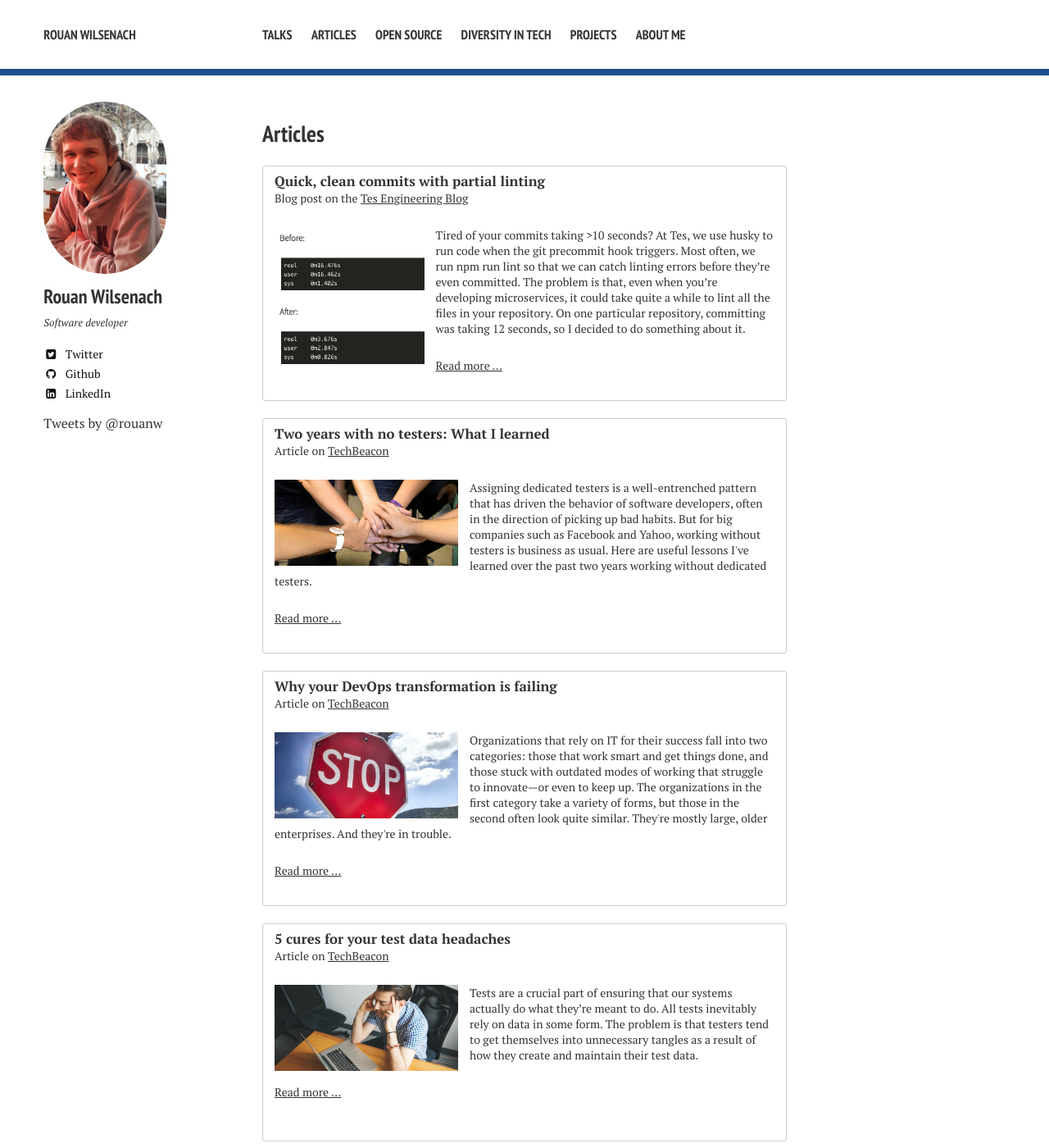
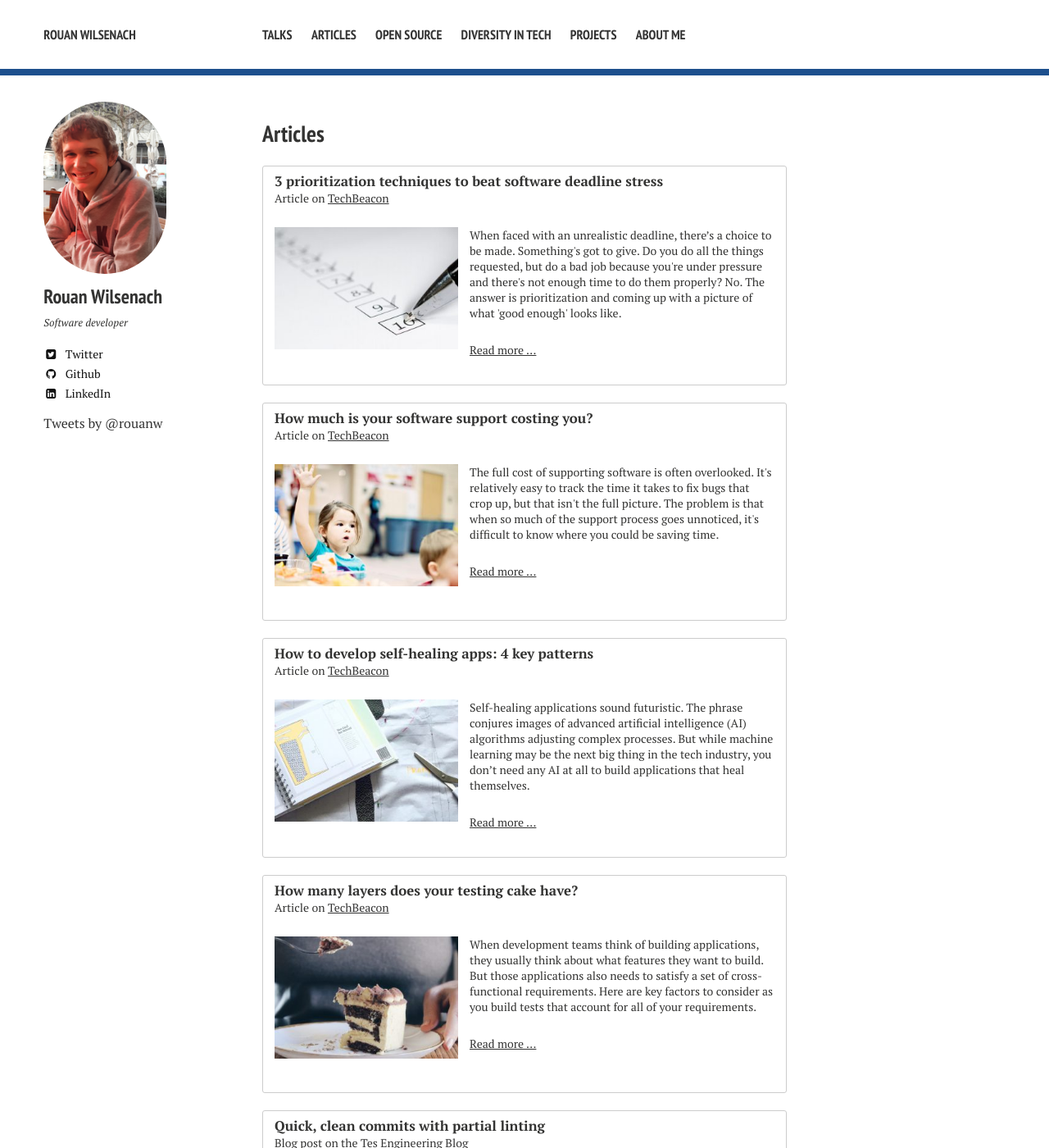
Before and after one commit to rouanw/rouanw.github.io, a Jekyll site: the page built from publications/index.md, in a window 1280 px wide and 1400 px high. Shown: the whole window at 82% size. Built offline with Jekyll 4.4.1, drawn with Linux system fonts in a browser that asks for light colours; nearby versions of some CDN libraries; some web fonts are replaced; comment, search, counter and statistics services are not loaded.

Commit message:
add new articles

```diff
--- a/publications/index.md
+++ b/publications/index.md
@@ -5,6 +5,14 @@ tags: [Rouan, Wilsenach, ThoughtWorks, agile, software, developer, development,
 share: false
 ---
 <h2>Articles</h2>
+
+{% include _promo.html title="3 prioritization techniques to beat software deadline stress" type="Article on" publication="TechBeacon" url="https://techbeacon.com/app-dev-testing/3-prioritization-techniques-beat-software-deadline-stress" imageUrl="images/prioritization-software-development.jpg" description="When faced with an unrealistic deadline, there’s a choice to be made. Something's got to give. Do you do all the things requested, but do a bad job because you're under pressure and there's not enough time to do them properly? No. The answer is prioritization and coming up with a picture of what 'good enough' looks like." %}
+
+{% include _promo.html title="How much is your software support costing you?" type="Article on" publication="TechBeacon" url="https://techbeacon.com/app-dev-testing/how-much-your-software-support-costing-you" imageUrl="images/ask-questions-software-support.jpg" description="The full cost of supporting software is often overlooked. It's relatively easy to track the time it takes to fix bugs that crop up, but that isn't the full picture. The problem is that when so much of the support process goes unnoticed, it's difficult to know where you could be saving time." %}
+
+{% include _promo.html title="How to develop self-healing apps: 4 key patterns" type="Article on" publication="TechBeacon" url="https://techbeacon.com/app-dev-testing/how-develop-self-healing-apps-4-key-patterns" imageUrl="images/pattern-self-healing-apps.jpg" description="Self-healing applications sound futuristic. The phrase conjures images of advanced artificial intelligence (AI) algorithms adjusting complex processes. But while machine learning may be the next big thing in the tech industry, you don’t need any AI at all to build applications that heal themselves." %}
+
+{% include _promo.html title="How many layers does your testing cake have?" type="Article on" publication="TechBeacon" url="https://techbeacon.com/app-dev-testing/how-many-layers-does-your-testing-cake-have" imageUrl="images/cake-testing-requirements.jpg" description="When development teams think of building applications, they usually think about what features they want to build. But those applications also needs to satisfy a set of cross-functional requirements. Here are key factors to consider as you build tests that account for all of your requirements." %}
 
 {% include _promo.html title="Quick, clean commits with partial linting" type="Blog post on the" publication="Tes Engineering Blog" url="https://engineering.tes.com/post/quick-clean-commits-with-partial-linting-lint-staged/" imageUrl="images/partial-linting-speed.png" description="Tired of your commits taking >10 seconds? At Tes, we use husky to run code when the git precommit hook triggers. Most often, we run npm run lint so that we can catch linting errors before they’re even committed. The problem is that, even when you’re developing microservices, it could take quite a while to lint all the files in your repository. On one particular repository, committing was taking 12 seconds, so I decided to do something about it." %}
 
```
Also changed, not shown: images/ask-questions-software-support.jpg (added), images/cake-testing-requirements.jpg (added), images/pattern-self-healing-apps.jpg (added), images/prioritization-software-development.jpg (added).
